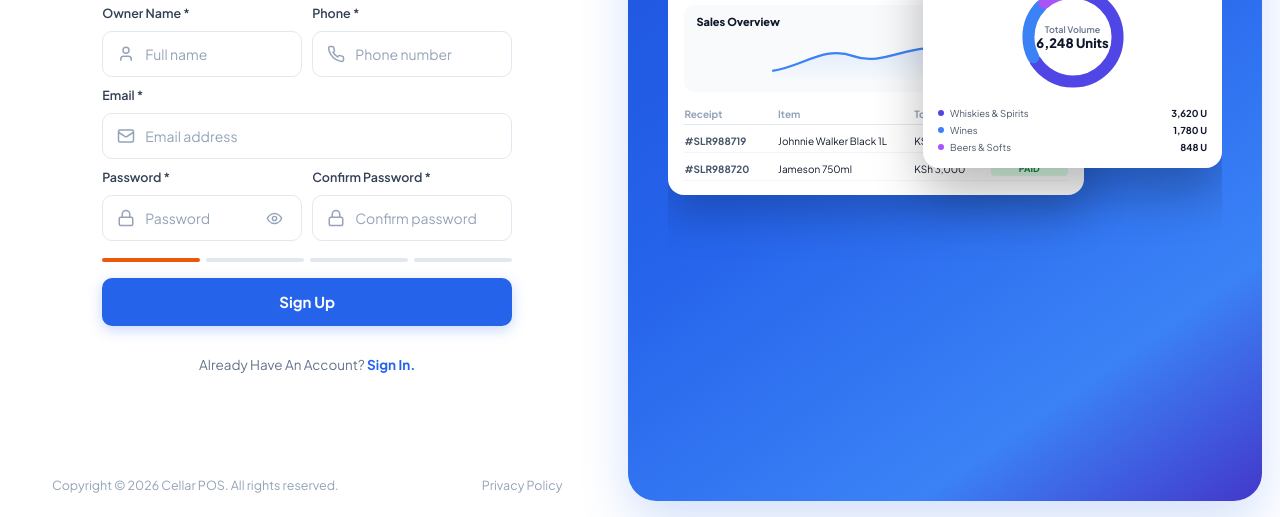
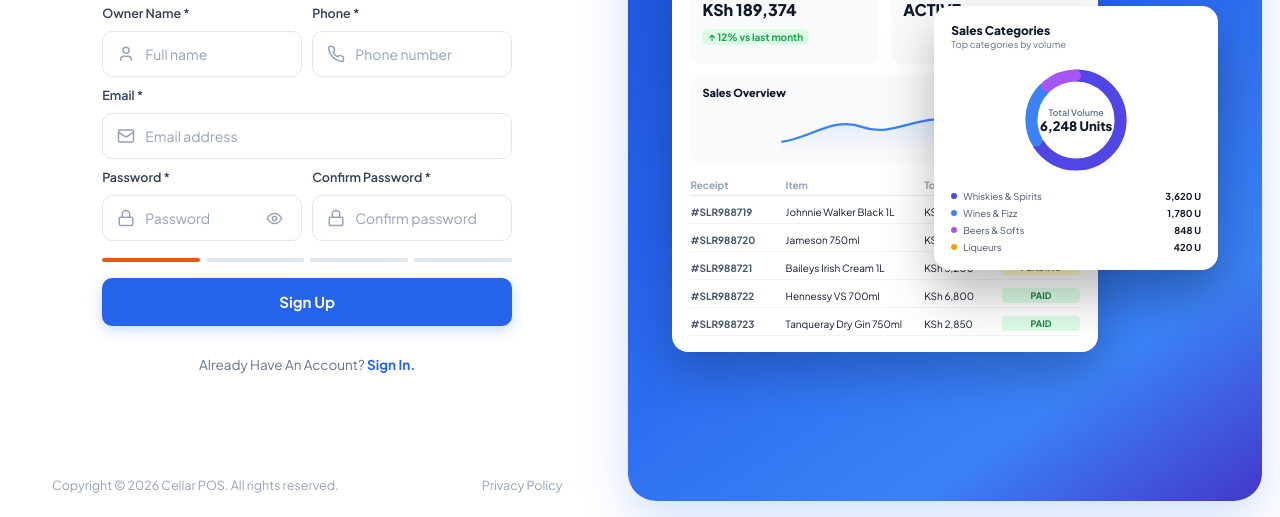
Before and after one commit to Junior-Dan/POS, a website built with Vite: page index.html in a window 1280 px wide. Shown: the part 283-800 px from the top of the page. Built offline with nearby package versions, Linux system fonts and the light colour scheme; no server answers; files whose address does not match are found by name.

Commit message:
feat(auth): vertically center right pane and elongate hero mockup cards

```diff
--- a/src/components/SetupScreen.js
+++ b/src/components/SetupScreen.js
@@ -263,6 +263,24 @@ export function renderAuthLandingScreen(overrideMode = null) {
                     <span>KSh 3,000</span>
                     <span class="status-pill status-paid">PAID</span>
                   </div>
+                  <div class="hero-table-row">
+                    <span class="code">#SLR988721</span>
+                    <span>Baileys Irish Cream 1L</span>
+                    <span>KSh 3,200</span>
+                    <span class="status-pill status-pending">PENDING</span>
+                  </div>
+                  <div class="hero-table-row">
+                    <span class="code">#SLR988722</span>
+                    <span>Hennessy VS 700ml</span>
+                    <span>KSh 6,800</span>
+                    <span class="status-pill status-paid">PAID</span>
+                  </div>
+                  <div class="hero-table-row">
+                    <span class="code">#SLR988723</span>
+                    <span>Tanqueray Dry Gin 750ml</span>
+                    <span>KSh 2,850</span>
+                    <span class="status-pill status-paid">PAID</span>
+                  </div>
                 </div>
               </div>
 
@@ -290,8 +308,9 @@ export function renderAuthLandingScreen(overrideMode = null) {
 
                 <div class="donut-legend-list">
                   <div class="legend-row"><span class="legend-dot dot-indigo"></span><span>Whiskies & Spirits</span><span class="legend-val">3,620 U</span></div>
-                  <div class="legend-row"><span class="legend-dot dot-blue"></span><span>Wines</span><span class="legend-val">1,780 U</span></div>
+                  <div class="legend-row"><span class="legend-dot dot-blue"></span><span>Wines & Fizz</span><span class="legend-val">1,780 U</span></div>
                   <div class="legend-row"><span class="legend-dot dot-purple"></span><span>Beers & Softs</span><span class="legend-val">848 U</span></div>
+                  <div class="legend-row"><span class="legend-dot dot-amber"></span><span>Liqueurs</span><span class="legend-val">420 U</span></div>
                 </div>
               </div>
             </div>
--- a/src/styles/main.css
+++ b/src/styles/main.css
@@ -2068,29 +2068,30 @@ svg.icon-lg { width: 24px; height: 24px; }
   width: 100%;
   border-radius: 28px;
   background: linear-gradient(145deg, #1d4ed8 0%, #2563eb 45%, #3b82f6 80%, #4338ca 100%);
-  padding: 38px 40px 24px 40px;
+  padding: 36px 44px;
   box-sizing: border-box;
   display: flex;
   flex-direction: column;
-  justify-content: flex-start;
+  justify-content: center;
+  align-items: center;
   position: relative;
   overflow: hidden;
   box-shadow: 0 20px 50px rgba(37, 99, 235, 0.2);
 }
 
 .hero-pane-inner {
-  height: 100%;
   width: 100%;
+  max-width: 580px;
   display: flex;
   flex-direction: column;
-  justify-content: flex-start;
-  gap: 12px;
+  justify-content: center;
+  gap: 16px;
   position: relative;
-  overflow: hidden;
+  margin: auto 0;
 }
 
 .hero-header-text {
-  max-width: 90%;
+  max-width: 95%;
 }
 
 .hero-title {
@@ -2111,9 +2112,9 @@ svg.icon-lg { width: 24px; height: 24px; }
 
 .hero-mockup-stage {
   position: relative;
-  height: 350px;
+  height: 440px;
   margin-top: 4px;
-  flex: 1;
+  width: 100%;
 }
 
 /* Base style for floating cards */
@@ -2131,16 +2132,16 @@ svg.icon-lg { width: 24px; height: 24px; }
 .hero-main-card {
   top: 0;
   left: 0;
-  width: 75%;
-  padding: 14px 16px;
+  width: 78%;
+  padding: 16px 18px;
   z-index: 1;
 }
 
 .hero-donut-card {
-  top: 36px;
+  top: 48px;
   right: 0;
-  width: 54%;
-  padding: 14px;
+  width: 52%;
+  padding: 16px;
   z-index: 2;
   box-shadow: 0 24px 50px rgba(0, 0, 0, 0.28);
   border: 1px solid rgba(255, 255, 255, 0.8);
@@ -2342,6 +2343,7 @@ svg.icon-lg { width: 24px; height: 24px; }
 .dot-indigo { background: #4f46e5; }
 .dot-blue { background: #3b82f6; }
 .dot-purple { background: #a855f7; }
+.dot-amber { background: #f59e0b; }
 
 .legend-val {
   margin-left: auto;
@@ -2480,6 +2482,14 @@ svg.icon-lg { width: 24px; height: 24px; }
 
 .auth-mode-login .auth-header-section {
   margin-bottom: 28px;
+}
+
+@media (max-height: 720px) {
+  .hero-mockup-stage {
+    height: 390px;
+    transform: scale(0.92);
+    transform-origin: top center;
+  }
 }
 
 @media (max-height: 580px) {
@@ -2512,8 +2522,8 @@ svg.icon-lg { width: 24px; height: 24px; }
     height: 38px;
   }
   .hero-mockup-stage {
-    height: 280px;
-    transform: scale(0.9);
-    transform-origin: top left;
+    height: 300px;
+    transform: scale(0.78);
+    transform-origin: top center;
   }
 }
```
